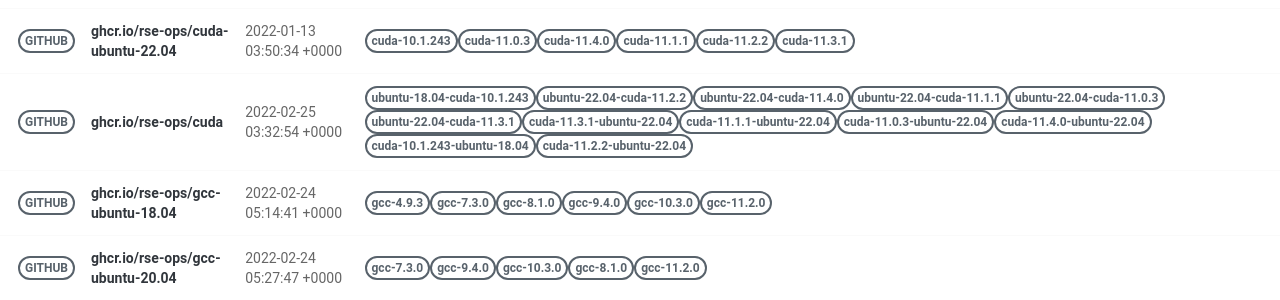
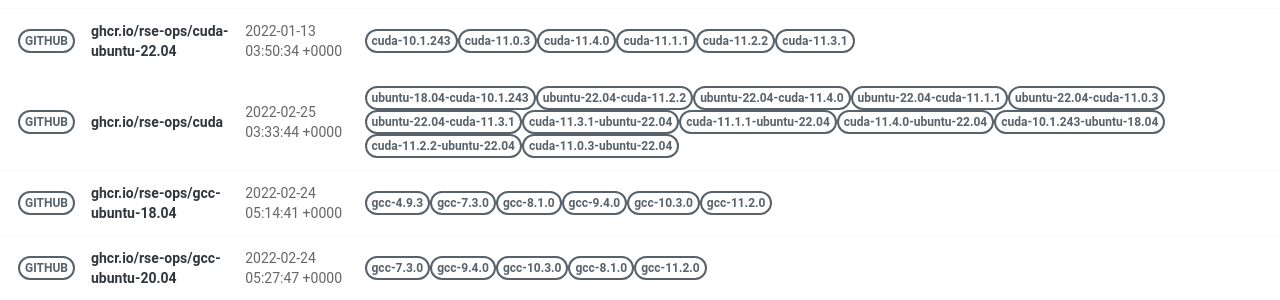
Before and after one commit to rse-ops/docker-images, a Jekyll site: the page built from pages/index.md, in a window 1280 px wide. Shown: the part 421-721 px from the top of the page. Built offline with Jekyll 4.4.1, drawn with Linux system fonts in a browser that asks for light colours; nearby versions of some CDN libraries.

Commit message:
Automated push to update library 2022-02-25

```diff
--- a/_library/ghcr.io-rse-ops-cuda.md
+++ b/_library/ghcr.io-rse-ops-cuda.md
@@ -1,7 +1,7 @@
 ---
 layout: container
 name: ghcr.io/rse-ops/cuda
-updated_at: 2022-02-25 03:32:54.359959
+updated_at: 2022-02-25 03:33:44.366146
 
 
 container_url: https://github.com/orgs/rse-ops/packages/container/package/cuda
```
Also changed, not shown: other parts of _library/ghcr.io-rse-ops-cuda.md (+3 -3 lines).
